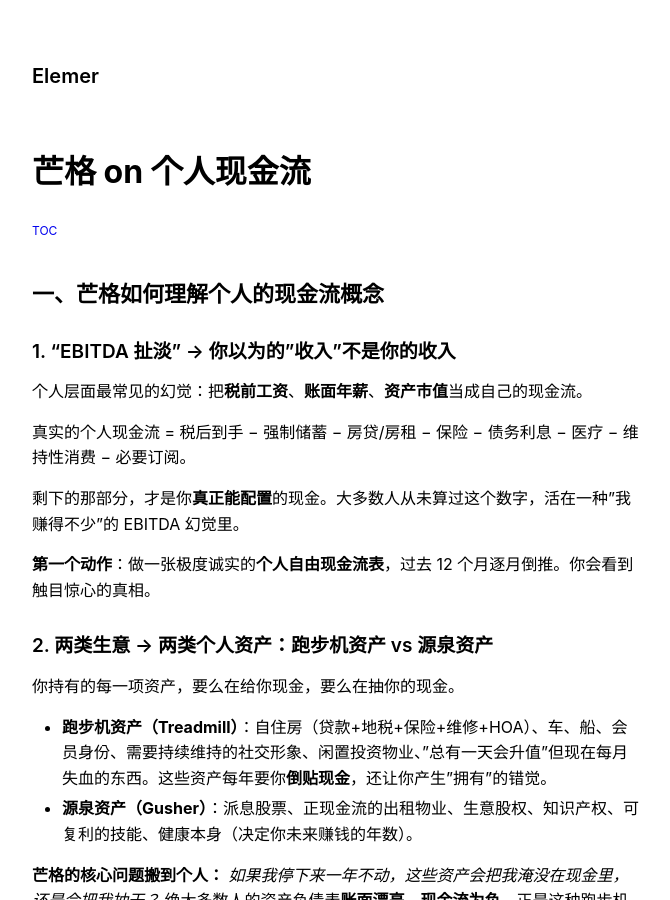
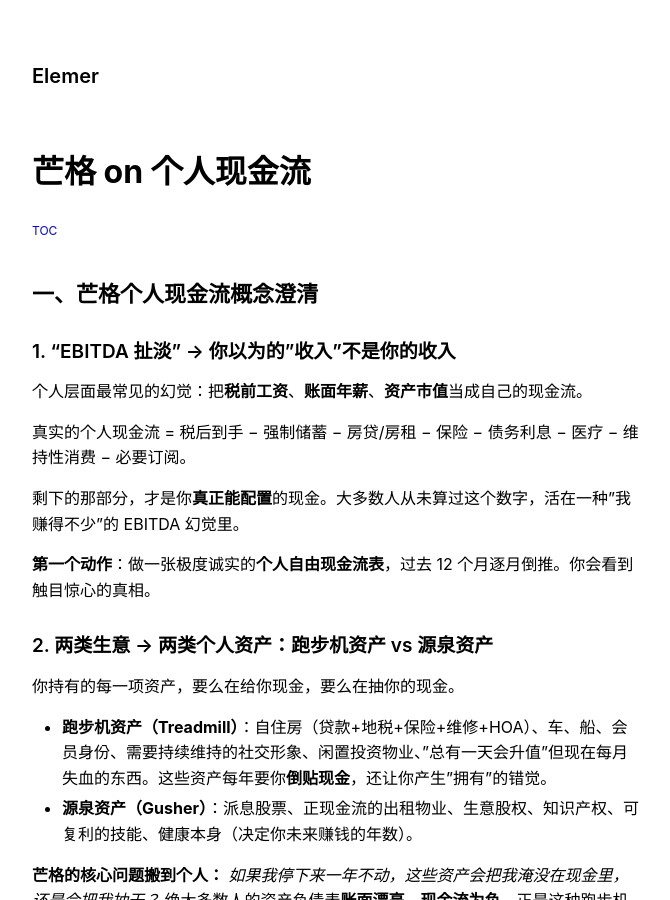
Before and after one commit to elemer1/elemer1.github.io, a Jekyll site: the page built from _markdown/芒格 on 个人现金流.md, in a window 1280 px wide and 900 px high. Shown: the whole window, without its empty margins (303-973 px from the left). Built offline with Jekyll 4.4.1, drawn with Linux system fonts in a browser that asks for light colours.

Commit message:
Update 芒格 on 个人现金流.md

```diff
--- a/_markdown/芒格 on 个人现金流.md
+++ b/_markdown/芒格 on 个人现金流.md
@@ -4,7 +4,7 @@ permalink: /munger-on-personal-cf/
 listed: true
 ---
 
-## 一、芒格如何理解个人的现金流概念
+## 一、芒格个人现金流概念澄清
 
 ### 1. "EBITDA 扯淡" → 你以为的"收入"不是你的收入
 
```
